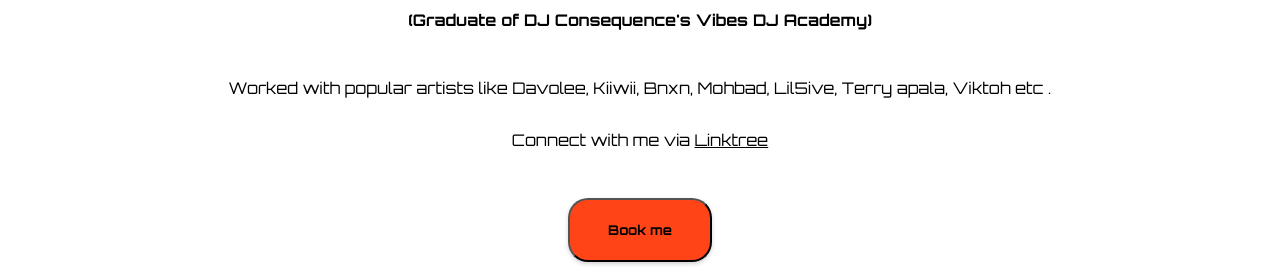
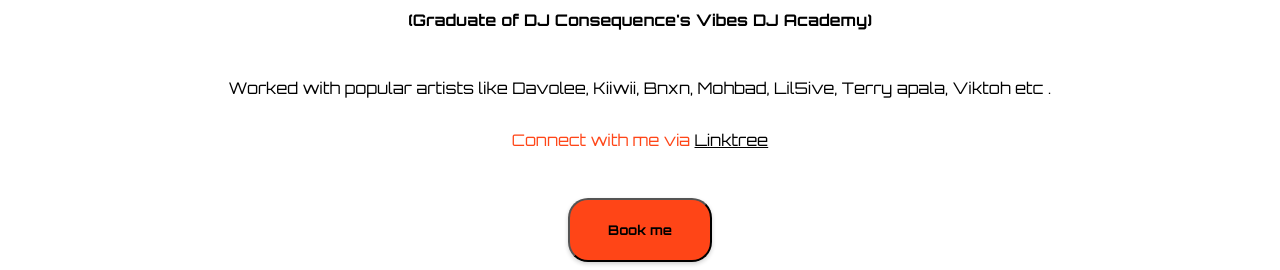
Before and after one commit to thatkhay/Aibrid-site, a plain HTML site: page index.html in a window 1280 px wide. Shown: the part 530-800 px from the top of the page. Drawn offline with Linux system fonts and the light colour scheme.

Commit message:
se comit

```diff
--- a/index.css
+++ b/index.css
@@ -266,7 +266,9 @@ align-items: center;
  .linktree{
     color: black;
  }
-
+ .linktreeP{
+    color: rgba(255, 66, 19, 0.979);
+ }
 
 
 footer{
--- a/index.html
+++ b/index.html
@@ -36,7 +36,7 @@
 <h1 class="nameBio">DJ / SOUND ENGINEER </h1>
 <span>(Graduate of DJ Consequence's Vibes DJ Academy)</span>
 <p class="innerBioP">Worked with popular artists like Davolee, Kiiwii, Bnxn, Mohbad, Lil5ive, Terry apala, Viktoh etc .</p>
-<p>Connect with me via <a class="linktree" target="_blank" href="https://linktr.ee/aibridpro?fbclid=PAAabJY4J5in7nIqjP8X4y4JipP4R1K1_8vVVTr253ofKPQUBB0MGudL7VCd0">Linktree</a> </p>
+<p class="linktreeP">Connect with me via <a class="linktree" target="_blank" href="https://linktr.ee/aibridpro?fbclid=PAAabJY4J5in7nIqjP8X4y4JipP4R1K1_8vVVTr253ofKPQUBB0MGudL7VCd0">Linktree</a> </p>
     <button class="button">Book me</button>
 </div>
 
```
